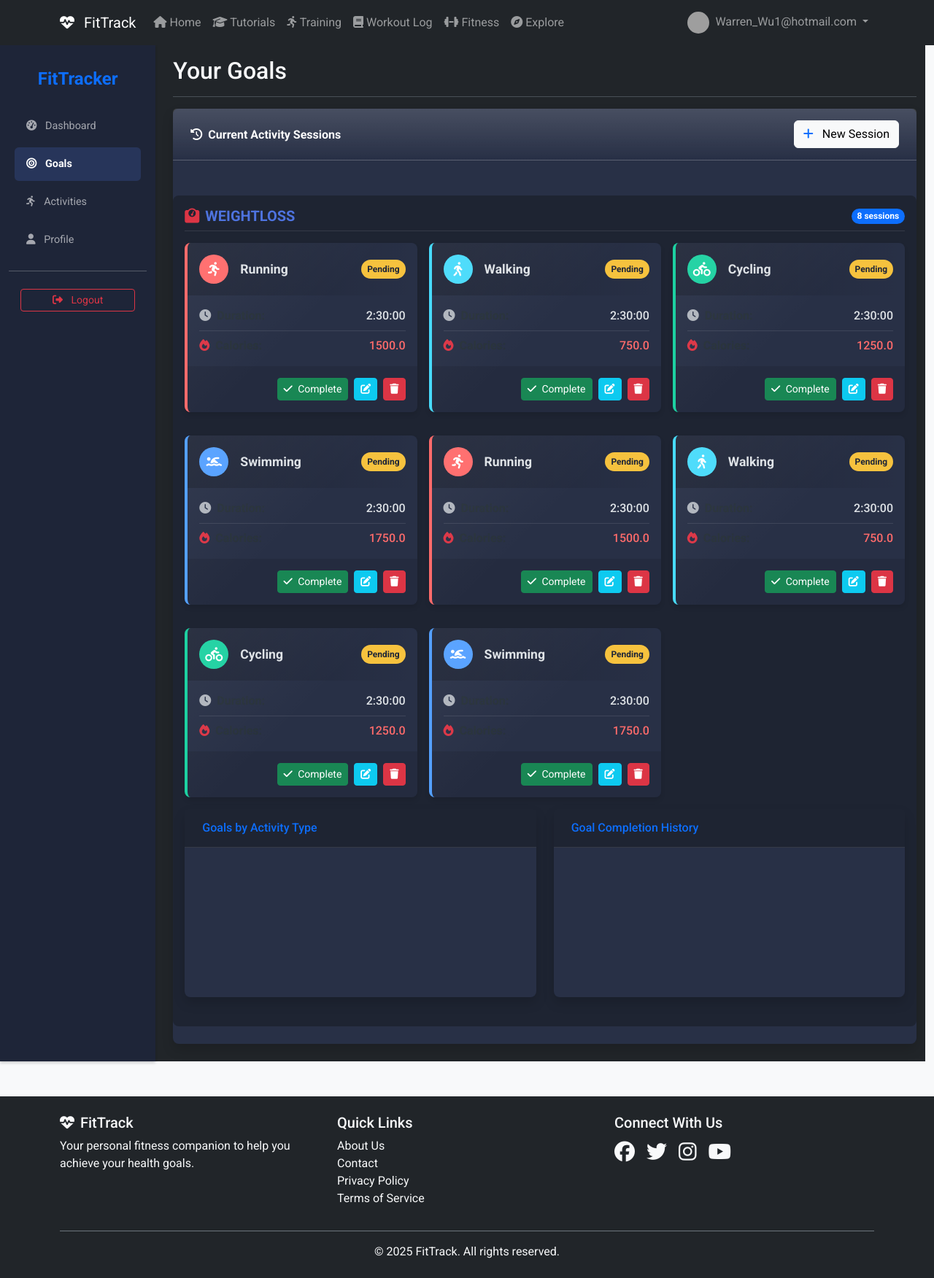
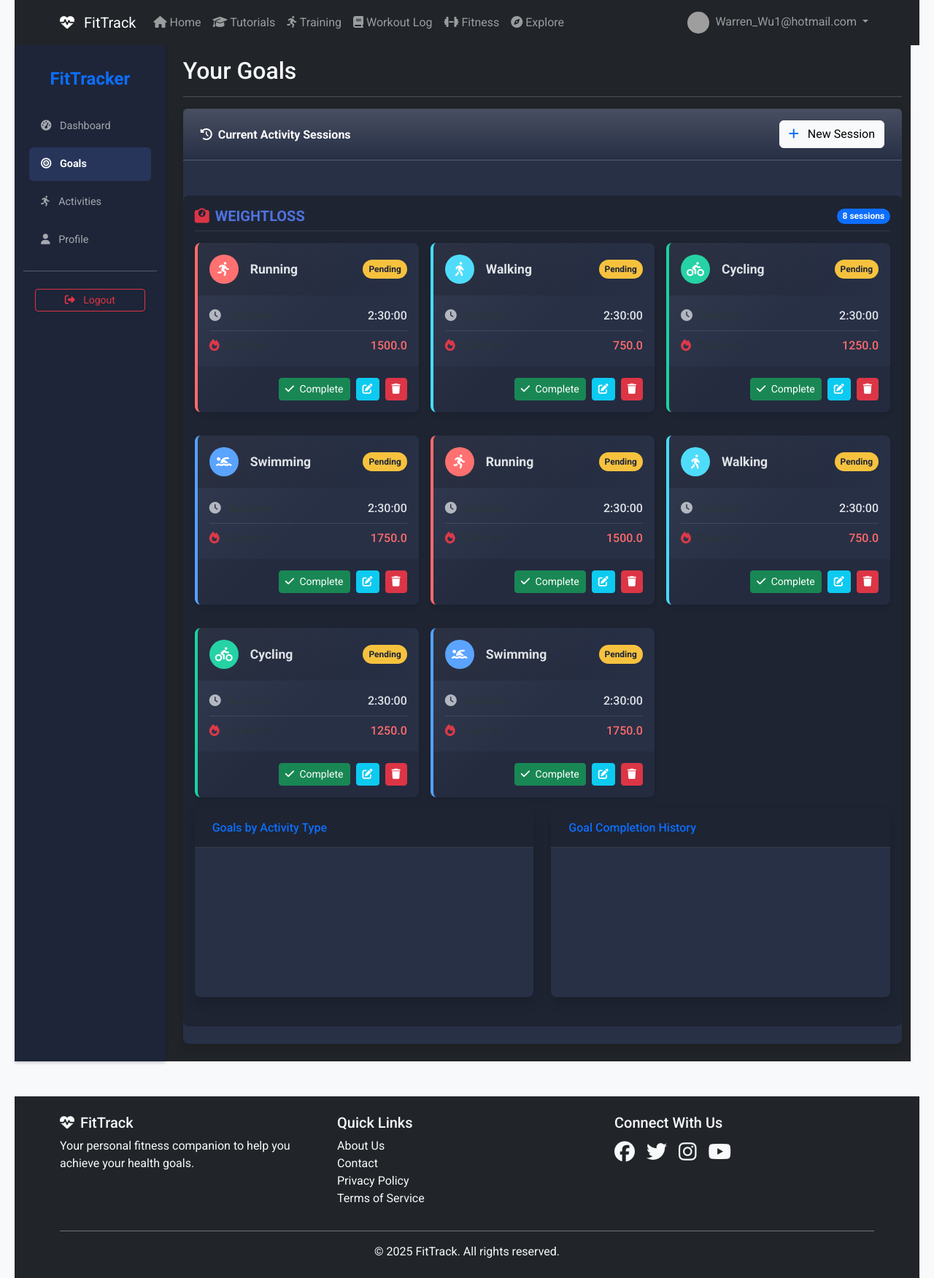
Before and after one commit to warrenwu123/CITS5505, a Flask app: page /dashboard/goals in a window 1280 px wide. Shown: the whole page at 73% size. Run offline with Flask 3, Linux system fonts and the light colour scheme; a user stored in the database is signed in; a map, chart or similar area stays blank; some libraries are stand-ins or nearby versions; grey boxes are pictures that could not be loaded.

Commit message:
update the css

```diff
--- a/app/static/css/style.css
+++ b/app/static/css/style.css
@@ -21,10 +21,14 @@
 }
 
 body {
+    max-width: 1800px;     /* 设置最大宽度 */
+    margin: 0 auto;        /* 左右居中 */
+    padding: 0 20px;       /* 可选：给左右加点内边距 */
     font-family: 'Roboto', sans-serif;
     background-color: var(--light-bg);
     color: var(--dark-bg);
 }
+
 
 .sidebar {
     background-color: var(--dark);
```
Also changed, not shown: instance/auth.db.
